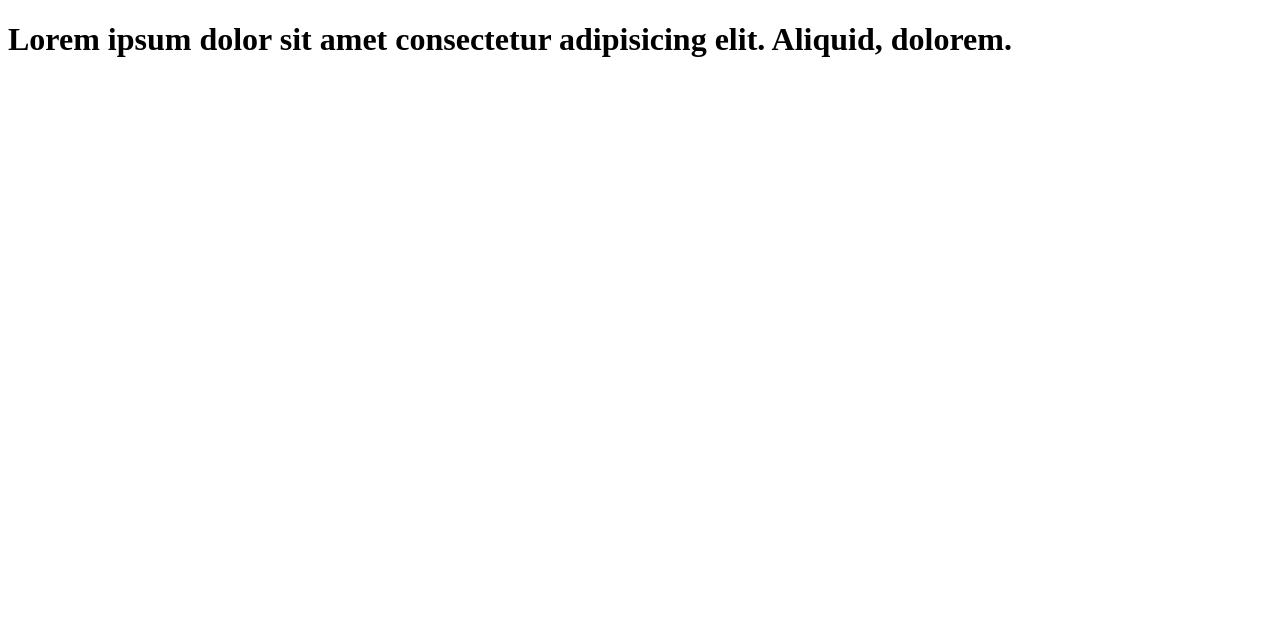
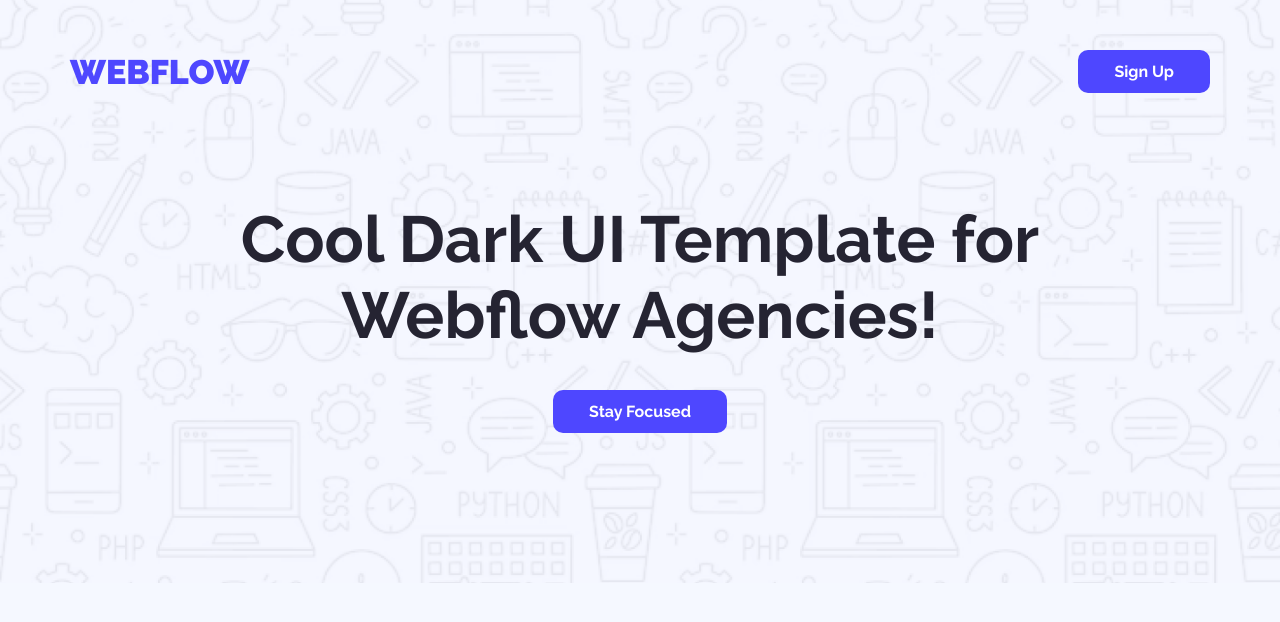
Before and after one commit to Obaidul1545/B12A01-landing-launchpad, a plain HTML site: page index.html in a window 1280 px wide. Drawn offline with Linux system fonts and the light colour scheme.

Commit message:
header part complete

```diff
--- a/index.html
+++ b/index.html
@@ -15,9 +15,28 @@
     <link rel="stylesheet" href="Styles/style.css" />
   </head>
   <body>
-    <h1
-      >Lorem ipsum dolor sit amet consectetur adipisicing elit. Aliquid,
-      dolorem.</h1
-    >
+    <header>
+      <!-- Navbar Start -->
+      <nav id="navbar">
+        <div class="container">
+          <ul>
+            <li><a href="#">WEBFLOW</a></li>
+            <button class="btn">Sign Up</button>
+          </ul>
+        </div>
+      </nav>
+      <!-- Navbar End -->
+
+      <!-- Banner Section Start -->
+      <section id="banner-part">
+        <div class="container">
+          <div class="banner-content">
+            <h1>Cool Dark UI Template for Webflow Agencies!</h1>
+            <button class="btn">Stay Focused</button>
+          </div>
+        </div>
+      </section>
+      <!-- Banner Section End -->
+    </header>
   </body>
 </html>
--- a/styles/style.css
+++ b/styles/style.css
@@ -0,0 +1,64 @@
+* {
+  margin: 0;
+  padding: 0;
+  box-sizing: border-box;
+  list-style: none;
+}
+body {
+  background: rgb(245, 248, 255);
+}
+.container {
+  max-width: 1140px;
+  margin: 0 auto;
+}
+/* common css */
+.btn {
+  color: rgb(255, 255, 255);
+  font-family: Raleway;
+  font-size: 16px;
+  font-weight: 700;
+  padding: 12px 36px;
+  border: none;
+  border-radius: 10px;
+  background: rgb(78, 71, 255);
+  cursor: pointer;
+  transition: 0.5s;
+}
+.btn:hover {
+  background: #ffbe76;
+  box-shadow: 0px 0px 10px #dddddd;
+  color: #000;
+}
+
+/* Header css  */
+header {
+  padding-top: 50px;
+  margin-bottom: 100px;
+  background: url(../Assets/Hero-bg.png) no-repeat center center/cover;
+}
+#navbar ul {
+  display: flex;
+  justify-content: space-between;
+  align-items: center;
+}
+#navbar ul li a {
+  text-decoration: none;
+  color: rgb(78, 71, 255);
+  font-family: Raleway;
+  font-size: 34px;
+  font-weight: 900;
+}
+
+/* Banner css Start */
+#banner-part .banner-content {
+  padding: 108px 117px 150px;
+  text-align: center;
+}
+#banner-part .banner-content h1 {
+  color: rgb(37, 36, 50);
+  font-family: Raleway;
+  font-size: 65px;
+  font-weight: 700;
+  margin-bottom: 37px;
+}
+/* ==================  */
```
